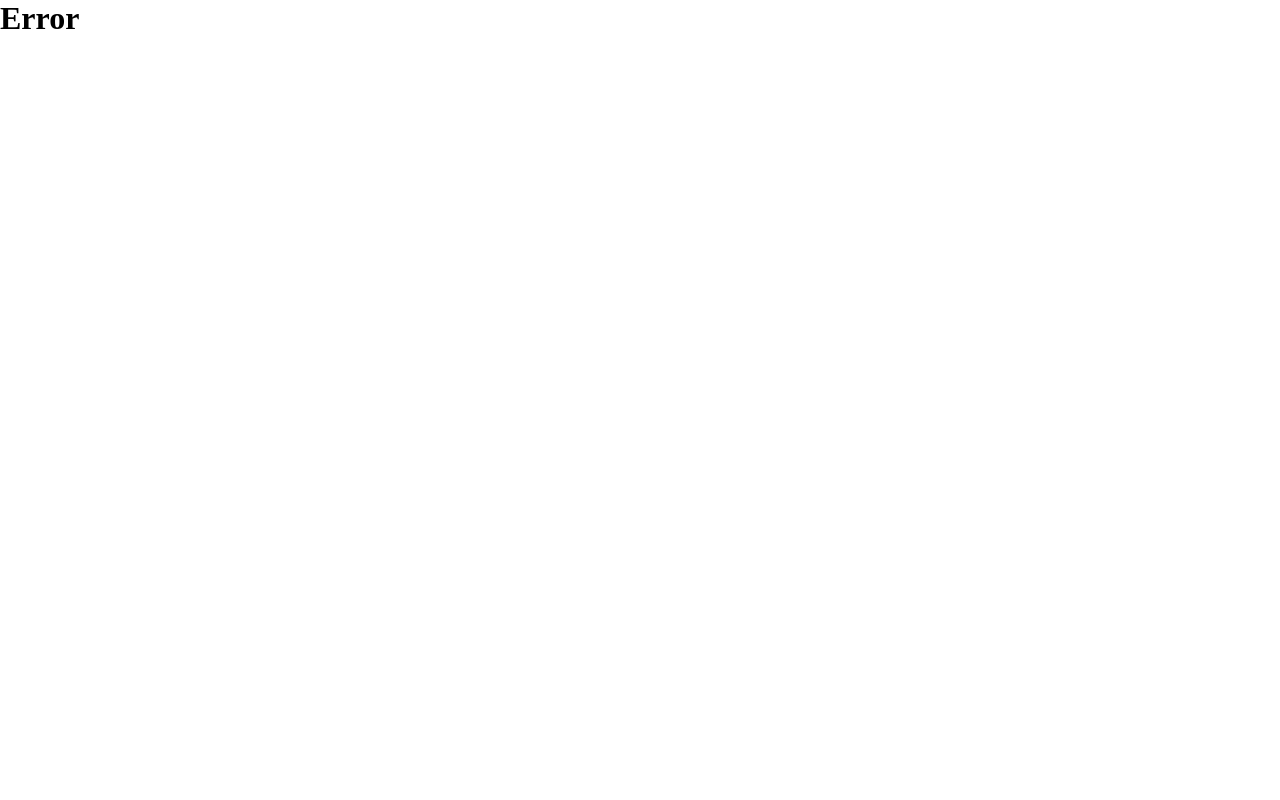
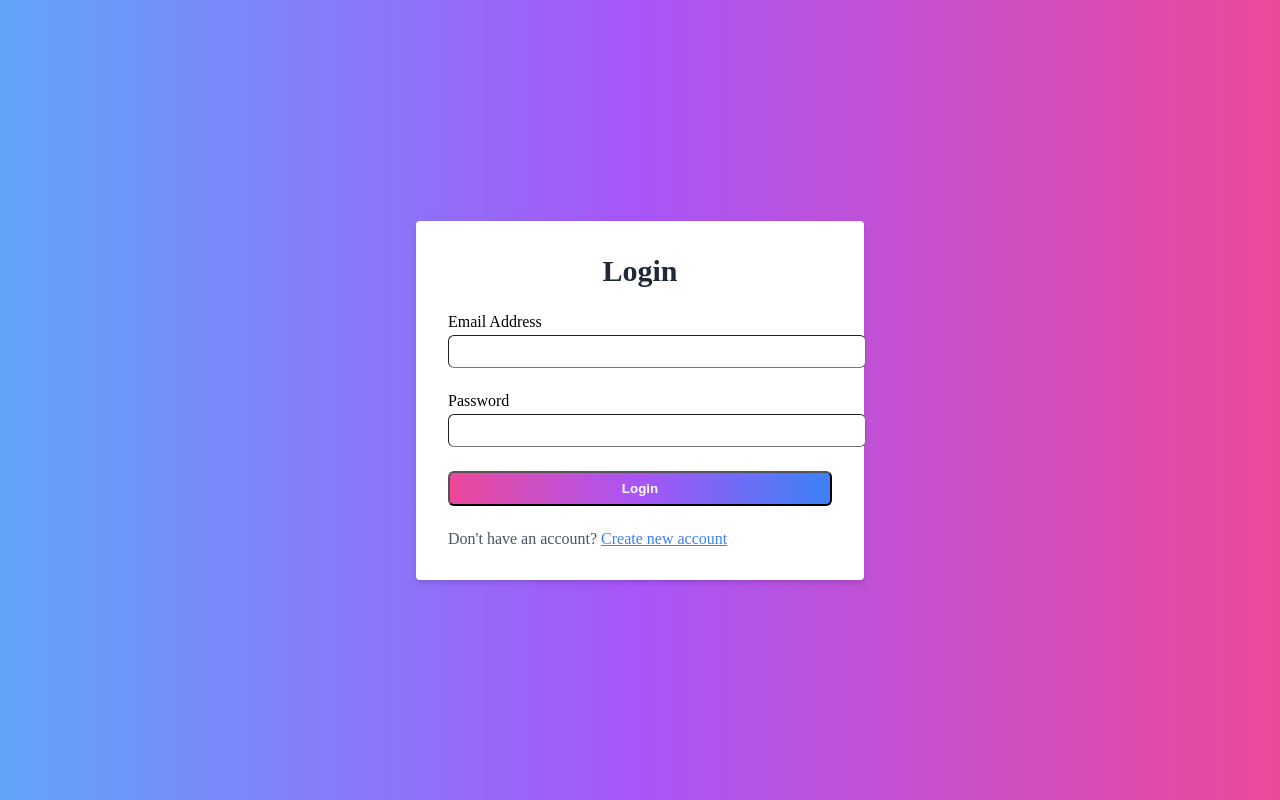
Before and after one commit to BayajidAlam/pr-builder-with-next-js, a Next.js app: page /login in a window 1280 px wide. Before the commit this address had no page. Built offline with nearby package versions, Linux system fonts and the light colour scheme.

Commit message:
login page done

```diff
--- a/package.json
+++ b/package.json
@@ -21,6 +21,7 @@
     "react": "18.2.0",
     "react-dom": "18.2.0",
     "react-redux": "^8.1.2",
+    "redux-thunk": "^2.4.2",
     "redux-toolkit": "^1.1.2",
     "tailwindcss": "3.3.3"
   }
--- a/src/components/UI/ComponentGrid.js
+++ b/src/components/UI/ComponentGrid.js
@@ -6,9 +6,7 @@ import React from "react";
 import { useDispatch, useSelector } from "react-redux";
 
 const ComponentGrid = ({ pcData }) => {
-  const dispatch = useDispatch()
-const products = useSelector((state)=>state.products)
-console.log(products);
+  const dispatch = useDispatch();
   return (
     <div className="container mx-auto">
       <div className="grid lg:grid-cols-4 grid-cols-1 items-center justify-center  my-8 lg:gap-0 gap-4">
@@ -45,11 +43,14 @@ console.log(products);
               </p>
             </div>
             <div className="flex flex-col items-center mt-2">
-              <Button
-              onClick={()=>dispatch(addToBuild(product))}
-              type="primary w-full  bg-gradient-to-r from-violet-500 to-fuchsia-500 shadow-md shadow-orange-300">
-                Add to builder
-              </Button>
+              <Link href="/build-pc">
+                <Button
+                  onClick={() => dispatch(addToBuild(product))}
+                  type="primary w-full  bg-gradient-to-r from-violet-500 to-fuchsia-500 shadow-md shadow-orange-300"
+                >
+                  Add to builder
+                </Button>
+              </Link>
               <Link href={`/product/${product?._id}`}>
                 <Button type="primary mt-2 shadow-lg shadow-orange-300  bg-gradient-to-r from-violet-500 to-fuchsia-500">
                   View Details
--- a/src/pages/build-pc.js
+++ b/src/pages/build-pc.js
@@ -3,60 +3,17 @@ import { Button } from "antd";
 import Image from "next/image";
 import Link from "next/link";
 import React from "react";
+import { useSelector } from "react-redux";
 
-const allCategory = [
-  {
-    id: 1,
-    image: "https://i.ibb.co/5MM8G7B/processor.jpg",
-    category: "Processor",
-    categoryName: "cpu",
-  },
-  {
-    id: 2,
-    image: "https://i.ibb.co/SyD9w4q/download.jpg",
-    category: "Motherboard",
-    categoryName: "motherboard",
-  },
-  {
-    id: 3,
-    image: "https://i.ibb.co/gRVK9XR/istockphoto-92434128-612x612.jpg",
-    category: "RAM",
-    categoryName: "ram",
-  },
-  {
-    id: 4,
-    image: "https://i.ibb.co/4pJ2cZt/7-ME636b-QNGEGGrg5q-Et-Wr-K.jpg",
-    category: "Power Supply Unit",
-    categoryName: "psu",
-  },
-  {
-    id: 5,
-    image: "https://i.ibb.co/jMY0yT5/3f783785c3a938be5b54aa46acfc307b.jpg",
-    category: "Storage Device",
-    categoryName: "storage",
-  },
-  {
-    id: 6,
-    image: "https://i.ibb.co/zsFrSCH/images.jpg",
-    category: "Monitor",
-    categoryName: "monitor",
-  },
-  {
-    id: 7,
-    image: "https://i.ibb.co/8m4CNjn/images-1.jpg",
-    category: "Others",
-    categoryName: "others",
-  },
-];
-
-const PcBuilderPage = () => {
-
+const PcBuilderPage = ({ compo }) => {
+  const { products } = useSelector((state) => state.pc);
 
   return (
     <div className="container mx-auto py-12">
       <div className="lg:w-1/3 p-2 bg-gradient-to-r from-blue-500 to-fuchsia-500  mx-auto">
-        {allCategory.map((category, i) => (
-          <div className="flex justify-between p-2 items-center" key={i}>
+        {compo.map((category, i) => (
+          <div key={i}>
+            <div className="flex justify-between p-2 items-center">
               <Image
                 src={category.image}
                 width={100}
@@ -71,9 +28,12 @@ const PcBuilderPage = () => {
                 <Button type="primary">Choose</Button>
               </Link>
             </div>
+          </div>
         ))}
         <div className="text-center mb-3">
-          <Button type="primary">Complete Build</Button>
+          <Button disabled={products.length !== 6} type="primary">
+            Complete Build
+          </Button>
         </div>
       </div>
     </div>
@@ -85,3 +45,14 @@ export default PcBuilderPage;
 PcBuilderPage.getLayout = function getLayout(page) {
   return <MainLayout>{page}</MainLayout>;
 };
+
+export const getStaticProps = async () => {
+  const res = await fetch("http://localhost:5000/builder-data");
+  const data = await res.json();
+  return {
+    props: {
+      compo: data,
+    },
+    revalidate: 10,
+  };
+};
--- /dev/null
+++ b/src/pages/login.js
@@ -0,0 +1,92 @@
+/* eslint-disable react/no-unescaped-entities */
+import React, { useState, useEffect } from "react";
+
+export default function Login() {
+  const [formData, setFormData] = useState({
+    email: "",
+    password: "",
+  });
+
+
+
+  useEffect(()=>{
+    // if(user.email && !isLoading) {
+
+    // }
+  },[])
+
+
+  const handleInputChange = (event) => {
+    const { name, value } = event.target;
+    setFormData({
+      ...formData,
+      [name]: value,
+    });
+  };
+
+
+
+  const handleSubmit = (event) => {
+    event.preventDefault();
+    // Perform login logic here using the formData
+
+    setFormData({
+      email: "",
+      password: "",
+    });
+
+  };
+
+  return (
+    <div className="flex items-center justify-center h-screen bg-gradient-to-r from-blue-400 via-purple-500 to-pink-500">
+      <form
+        onSubmit={handleSubmit}
+        className="bg-white p-8 rounded shadow-md w-96 space-y-6"
+      >
+        <h2 className="text-3xl font-bold mb-6 text-center text-gray-800">
+          Login
+        </h2>
+        <div>
+          <label htmlFor="email" className="block font-medium mb-1">
+            Email Address
+          </label>
+          <input
+            type="email"
+            id="email"
+            name="email"
+            value={formData.email}
+            onChange={handleInputChange}
+            className="w-full px-4 py-2 border rounded-md focus:outline-none focus:ring focus:border-blue-300"
+            required
+          />
+        </div>
+        <div>
+          <label htmlFor="password" className="block font-medium mb-1">
+            Password
+          </label>
+          <input
+            type="password"
+            id="password"
+            name="password"
+            value={formData.password}
+            onChange={handleInputChange}
+            className="w-full px-4 py-2 border rounded-md focus:outline-none focus:ring focus:border-blue-300"
+            required
+          />
+        </div>
+        <button
+          type="submit"
+          className="w-full bg-gradient-to-r from-pink-500 via-purple-500 to-blue-500 text-white font-semibold py-2 rounded-md hover:bg-gradient-to-r hover:from-pink-600 hover:via-purple-600 hover:to-blue-600 transition-colors"
+        >
+          Login
+        </button>
+        <p className="mt-4 text-gray-600">
+          Don't have an account?{" "}
+          <a href="/registration" className="text-blue-500 font-medium">
+            Create new account
+          </a>
+        </p>
+      </form>
+    </div>
+  );
+}
--- a/src/redux/features/builder/builderSlice.js
+++ b/src/redux/features/builder/builderSlice.js
@@ -9,6 +9,7 @@ export const builderSlice = createSlice({
   initialState,
   reducers: {
     addToBuild: (state, action) => {
+
       const existing = state.products.find(
         (product) => product.category === action.payload.category
       );
```
Also changed, not shown: 1 other file (tests, documents, lock files or other folders). Lines whose indentation alone changed are shown as unchanged.
